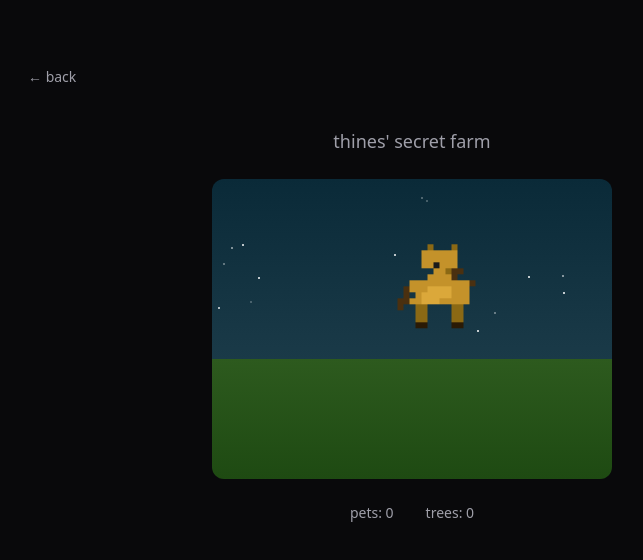
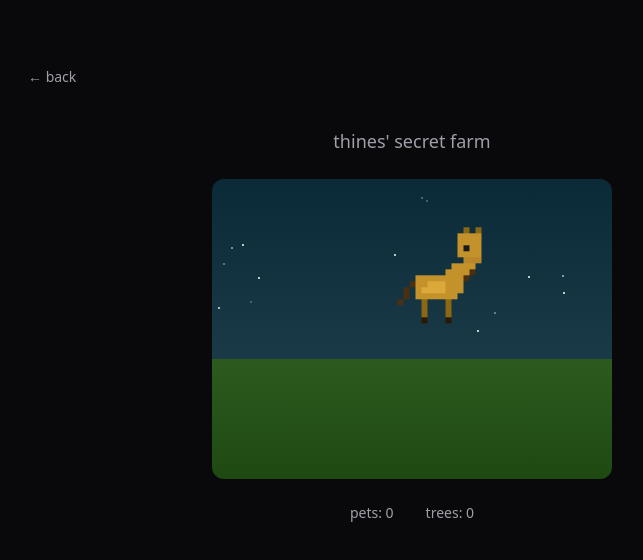
Before and after one commit to thinesjs/thinesjs.com, a React (Vite) app: page /admin in a window 1280 px wide. Shown: the top 560 px of the page, without its empty margins (228-871 px from the left). Built offline with nearby package versions, Linux system fonts and the light colour scheme.

Commit message:
feat: remove shadow from components

```diff
--- a/src/components/ui/button.tsx
+++ b/src/components/ui/button.tsx
@@ -12,7 +12,7 @@ const buttonVariants = cva(
                 default:
                     "bg-primary text-primary-foreground hover:bg-primary/80",
                 outline:
-                    "border-border bg-background shadow-xs hover:bg-muted hover:text-foreground aria-expanded:bg-muted aria-expanded:text-foreground dark:border-input dark:bg-input/30 dark:hover:bg-input/50",
+                    "border-border bg-background hover:bg-muted hover:text-foreground aria-expanded:bg-muted aria-expanded:text-foreground dark:border-input dark:bg-input/30 dark:hover:bg-input/50",
                 secondary:
                     "bg-secondary text-secondary-foreground hover:bg-secondary/80 aria-expanded:bg-secondary aria-expanded:text-secondary-foreground",
                 ghost: "hover:bg-muted hover:text-foreground aria-expanded:bg-muted aria-expanded:text-foreground dark:hover:bg-muted/50",
--- a/src/components/ui/card.tsx
+++ b/src/components/ui/card.tsx
@@ -7,8 +7,8 @@ function Card({ className, ...props }: React.ComponentProps<"div">) {
         <div
             data-slot="card"
             className={cn(
-                "bg-card text-card-foreground flex flex-col gap-6 rounded-xl border py-6 shadow-sm",
-                className
+                "bg-card text-card-foreground flex flex-col gap-6 rounded-xl border py-6",
+                className,
             )}
             {...props}
         />
@@ -21,7 +21,7 @@ function CardHeader({ className, ...props }: React.ComponentProps<"div">) {
             data-slot="card-header"
             className={cn(
                 "@container/card-header grid auto-rows-min grid-rows-[auto_auto] items-start gap-1.5 px-6 has-data-[slot=card-action]:grid-cols-[1fr_auto] [.border-b]:pb-6",
-                className
+                className,
             )}
             {...props}
         />
@@ -54,7 +54,7 @@ function CardAction({ className, ...props }: React.ComponentProps<"div">) {
             data-slot="card-action"
             className={cn(
                 "col-start-2 row-span-2 row-start-1 self-start justify-self-end",
-                className
+                className,
             )}
             {...props}
         />
--- a/src/pages/Admin.css
+++ b/src/pages/Admin.css
@@ -26,11 +26,11 @@
 /* Horse hit area — transparent overlay for click target */
 .horse-container {
     position: absolute;
-    bottom: 42%;
+    bottom: 38%;
     left: 50%;
     transform: translateX(-50%);
-    width: 90px;
-    height: 110px;
+    width: 100px;
+    height: 120px;
     cursor: pointer;
     z-index: 10;
     display: flex;
@@ -42,114 +42,97 @@
     width: 1px;
     height: 1px;
     pointer-events: none;
-    /* 13x17 horse silhouette at 1px offsets, scaled 6x */
+    /* Side-profile horse facing right — elongated head, angled neck, thin legs */
     box-shadow:
         /* ears */
-        3px -8px #8B6914,
-        7px -8px #8B6914,
-        /* head */
-        2px -7px #C4922A,
-        3px -7px #C4922A,
-        4px -7px #C4922A,
-        5px -7px #C4922A,
-        6px -7px #C4922A,
-        7px -7px #C4922A,
-        /* head row 2 */
-        2px -6px #C4922A,
-        3px -6px #C4922A,
-        4px -6px #C4922A,
-        5px -6px #C4922A,
-        6px -6px #C4922A,
+        9px -12px #8B6914,
+        11px -12px #8B6914,
+        /* forehead */
+        8px -11px #C4922A,
+        9px -11px #C4922A,
+        10px -11px #C4922A,
+        11px -11px #C4922A,
+        /* upper head */
+        8px -10px #C4922A,
+        9px -10px #C4922A,
+        10px -10px #C4922A,
+        11px -10px #C4922A,
+        /* eye row */
+        8px -9px #C4922A,
+        9px -9px #1a1a1a,
+        10px -9px #C4922A,
+        11px -9px #C4922A,
+        /* lower face */
+        8px -8px #C4922A,
+        9px -8px #C4922A,
+        10px -8px #C4922A,
+        11px -8px #C4922A,
+        /* snout — narrower, gives horse shape */
+        9px -7px #B8872A,
+        10px -7px #B8872A,
+        11px -7px #B8872A,
+        /* upper neck */
         7px -6px #C4922A,
-        /* eye row */
-        2px -5px #C4922A,
-        3px -5px #C4922A,
-        4px -5px #1a1a1a,
-        5px -5px #C4922A,
+        8px -6px #C4922A,
+        9px -6px #C4922A,
+        10px -6px #C4922A,
+        /* mid neck + mane */
         6px -5px #C4922A,
         7px -5px #C4922A,
-        /* neck */
+        8px -5px #C4922A,
+        9px -5px #C4922A,
+        10px -5px #4a3010,
+        /* body row 1 + neck merge + mane */
+        1px -4px #C4922A,
+        2px -4px #C4922A,
+        3px -4px #C4922A,
         4px -4px #C4922A,
         5px -4px #C4922A,
-        6px -4px #8B6914,
-        /* mane */
-        7px -4px #4a3010,
-        8px -4px #4a3010,
-        /* neck row 2 */
-        3px -3px #C4922A,
-        4px -3px #C4922A,
-        5px -3px #C4922A,
+        6px -4px #C4922A,
+        7px -4px #C4922A,
+        8px -4px #C4922A,
+        9px -4px #4a3010,
+        /* body row 2 */
+        1px -3px #C4922A,
+        2px -3px #C4922A,
+        3px -3px #DBA83A,
+        4px -3px #DBA83A,
+        5px -3px #DBA83A,
         6px -3px #C4922A,
-        7px -3px #4a3010,
-        /* body row 1 */
-        0px -2px #C4922A,
+        7px -3px #C4922A,
+        8px -3px #C4922A,
+        /* body row 3 — belly highlight */
         1px -2px #C4922A,
-        2px -2px #C4922A,
-        3px -2px #C4922A,
-        4px -2px #C4922A,
-        5px -2px #C4922A,
+        2px -2px #DBA83A,
+        3px -2px #DBA83A,
+        4px -2px #DBA83A,
+        5px -2px #DBA83A,
         6px -2px #C4922A,
         7px -2px #C4922A,
         8px -2px #C4922A,
-        9px -2px #C4922A,
-        10px -2px #4a3010,
-        /* body row 2 */
-        0px -1px #C4922A,
+        /* body row 4 */
         1px -1px #C4922A,
         2px -1px #C4922A,
-        3px -1px #DBA83A,
-        4px -1px #DBA83A,
-        5px -1px #DBA83A,
-        6px -1px #DBA83A,
+        3px -1px #C4922A,
+        4px -1px #C4922A,
+        5px -1px #C4922A,
+        6px -1px #C4922A,
         7px -1px #C4922A,
-        8px -1px #C4922A,
-        9px -1px #C4922A,
-        /* body row 3 */
-        0px 0px #C4922A,
-        1px 0px #C4922A,
-        2px 0px #DBA83A,
-        3px 0px #DBA83A,
-        4px 0px #DBA83A,
-        5px 0px #DBA83A,
-        6px 0px #DBA83A,
-        7px 0px #C4922A,
-        8px 0px #C4922A,
-        9px 0px #C4922A,
-        /* body row 4 — belly */
-        0px 1px #C4922A,
-        1px 1px #C4922A,
-        2px 1px #DBA83A,
-        3px 1px #DBA83A,
-        4px 1px #DBA83A,
-        5px 1px #C4922A,
-        6px 1px #C4922A,
-        7px 1px #C4922A,
-        8px 1px #C4922A,
-        9px 1px #C4922A,
         /* tail */
+        0px -3px #4a3010,
+        -1px -2px #4a3010,
         -1px -1px #4a3010,
-        -1px 0px #4a3010,
-        -1px 1px #4a3010,
-        -2px 1px #4a3010,
-        -2px 2px #4a3010,
-        /* legs */
-        1px 2px #8B6914,
+        -2px 0px #4a3010,
+        /* front legs (thin, 1px wide) */
+        2px 0px #8B6914,
+        2px 1px #8B6914,
         2px 2px #8B6914,
-        7px 2px #8B6914,
-        8px 2px #8B6914,
-        1px 3px #8B6914,
-        2px 3px #8B6914,
-        7px 3px #8B6914,
-        8px 3px #8B6914,
-        1px 4px #8B6914,
-        2px 4px #8B6914,
-        7px 4px #8B6914,
-        8px 4px #8B6914,
-        /* hooves */
-        1px 5px #2a1a05,
-        2px 5px #2a1a05,
-        7px 5px #2a1a05,
-        8px 5px #2a1a05;
+        2px 3px #2a1a05,
+        /* back legs (thin, 1px wide) */
+        6px 0px #8B6914,
+        6px 1px #8B6914,
+        6px 2px #8B6914,
+        6px 3px #2a1a05;
     transform: scale(6);
     animation: horse-bob 2s ease-in-out infinite;
 }
```
Also changed, not shown: src/components/ui/alert-dialog.tsx (+33 -27 lines), src/components/ui/dropdown-menu.tsx (+10 -10 lines).
